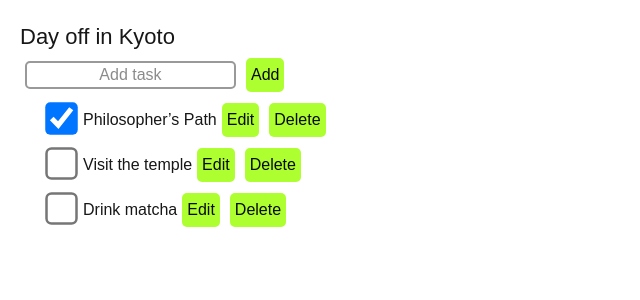
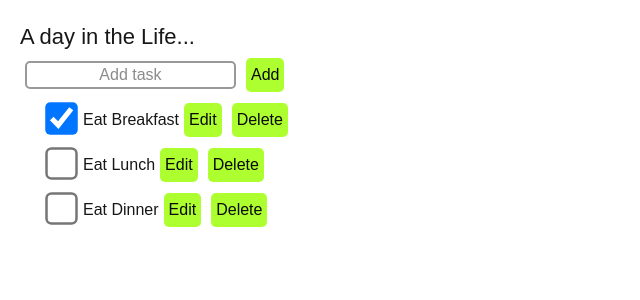
Before and after one commit to JarvisAppleSlice/ReactCourse, a Next.js app in the folder my-app/: page /managingstate in a window 1280 px wide. Shown: the top 300 px of the page, without its empty margins (0-640 px from the left). Built offline with nearby package versions, Linux system fonts and the light colour scheme.

Commit message:
Update values

```diff
--- a/my-app/app/globals.css
+++ b/my-app/app/globals.css
@@ -104,12 +104,6 @@ ul {
 	box-sizing: border-box;
 }
 
-body {
-	font-family: sans-serif;
-	margin: 20px;
-	padding: 0;
-}
-
 .tttsquare {
 	background: #fff;
 	border: 1px solid #999;
@@ -206,12 +200,6 @@ select {
 	position: relative;
 }
 
-body {
-	font-family: sans-serif;
-	margin: 20px;
-	padding: 0;
-}
-
 .dropdown {
 	position: relative;
 	max-width: 200px;
--- a/my-app/app/managingstate/page.jsx
+++ b/my-app/app/managingstate/page.jsx
@@ -162,15 +162,15 @@ function tasksReducer(tasks, action) {
 }
 
 const initialTasks = [
-	{ id: 0, text: "Philosopher’s Path", done: true },
-	{ id: 1, text: "Visit the temple", done: false },
-	{ id: 2, text: "Drink matcha", done: false },
+	{ id: 0, text: "Eat Breakfast", done: true },
+	{ id: 1, text: "Eat Lunch", done: false },
+	{ id: 2, text: "Eat Dinner", done: false },
 ];
 
 export default function TaskApp() {
 	return (
 		<TasksProvider>
-			<h1>Day off in Kyoto</h1>
+			<h1>A day in the Life...</h1>
 			<AddTask />
 			<TaskList />
 		</TasksProvider>
```
